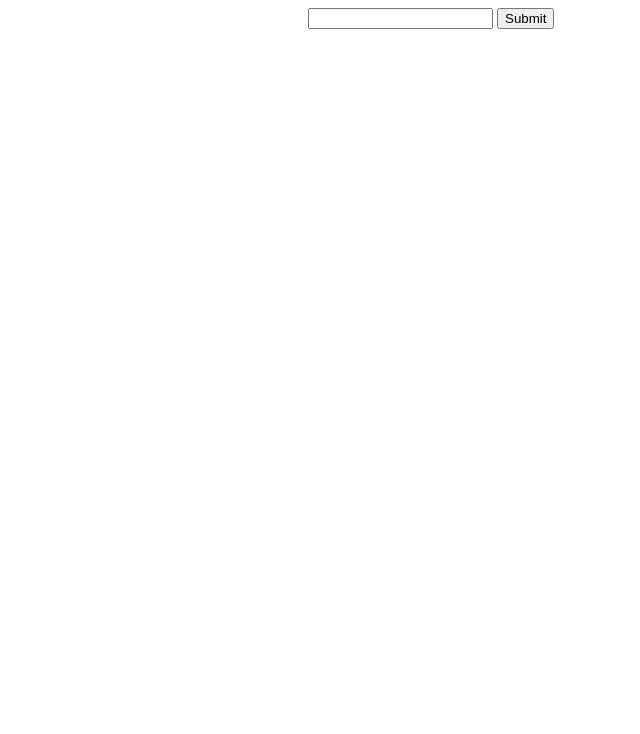
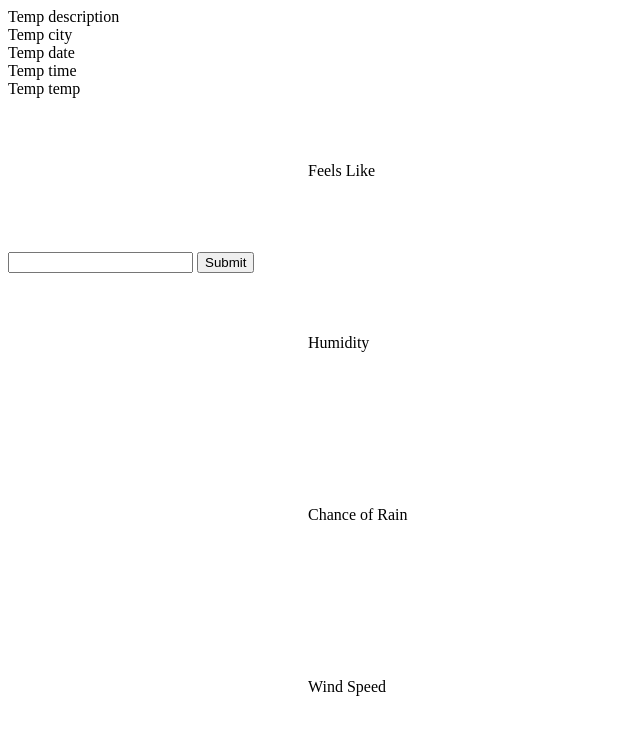
Before and after one commit to Jfoti64/Weather-App, a website built with webpack: page src/index.html in a window 1280 px wide. Shown: the whole page, without its empty margins (0-640 px from the left). Built offline with nearby package versions, Linux system fonts and the light colour scheme.

Commit message:
Add flex structure of topRight.

```diff
--- a/src/index.html
+++ b/src/index.html
@@ -8,11 +8,11 @@
   <body>
     <div class="topRow flex">
       <div class="topLeft flex">
-        <div class="weather-description"></div>
-        <div class="weather-city"></div>
-        <div class="weather-date"></div>
-        <div class="weather-time"></div>
-        <div class="weather-temperature-f"></div>
+        <div class="weather-description">Temp description</div>
+        <div class="weather-city">Temp city</div>
+        <div class="weather-date">Temp date</div>
+        <div class="weather-time">Temp time</div>
+        <div class="weather-temperature-f">Temp temp</div>
         <div class="weather-icon">
           <svg></svg>
         </div>
@@ -21,7 +21,44 @@
           <button type="submit" id="submitLocationButton">Submit</button>
         </form>
       </div>
-      <div class="topRight flex"></div>
+      <div class="topRight flex">
+        <div class="weather-details">
+            <div class="weather-details-icon">
+                <svg></svg>
+            </div>
+            <div class="weather-details-info">
+                <div class="weather-details-label">Feels Like</div>
+                <div class="weather-details-data" id="feels-like"></div>
+            </div>
+        </div>
+        <div class="weather-details">
+            <div class="weather-details-icon">
+                <svg></svg>
+            </div>
+            <div class="weather-details-info">
+                <div class="weather-details-label">Humidity</div>
+                <div class="weather-details-data" id="humidity"></div>
+            </div>
+        </div>
+        <div class="weather-details">
+            <div class="weather-details-icon">
+                <svg></svg>
+            </div>
+            <div class="weather-details-info">
+                <div class="weather-details-label">Chance of Rain</div>
+                <div class="weather-details-data" id="chance-of-rain"></div>
+            </div>
+        </div>
+        <div class="weather-details">
+            <div class="weather-details-icon">
+                <svg></svg>
+            </div>
+            <div class="weather-details-info">
+                <div class="weather-details-label">Wind Speed</div>
+                <div class="weather-details-data" id="wind speed"></div>
+            </div>
+        </div>
+      </div>
     </div>
     <div class="bottomRow flex"></div>
   </body>
--- a/src/style.css
+++ b/src/style.css
@@ -5,3 +5,7 @@ body, .flex {
 body {
   flex-direction: column;
 }
+
+.topLeft, .topRight {
+  flex-direction: column;
+}
```
